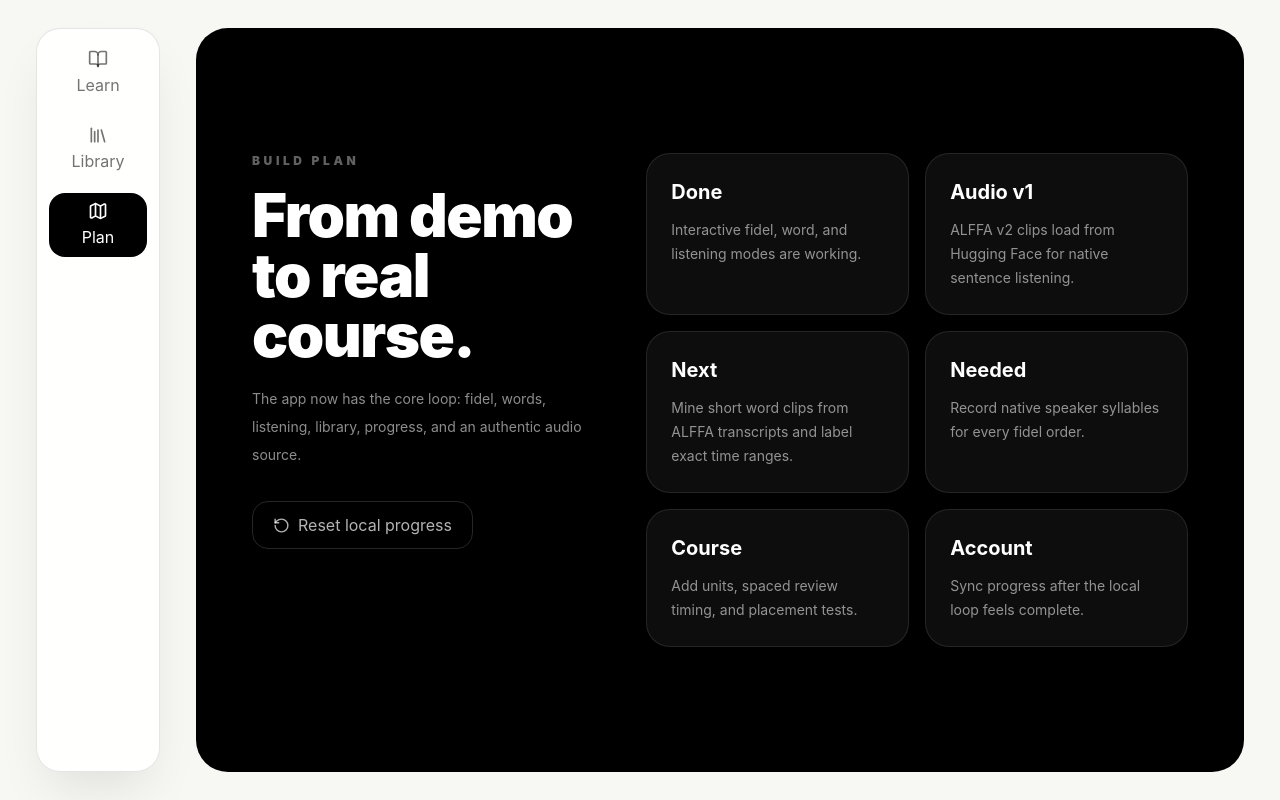
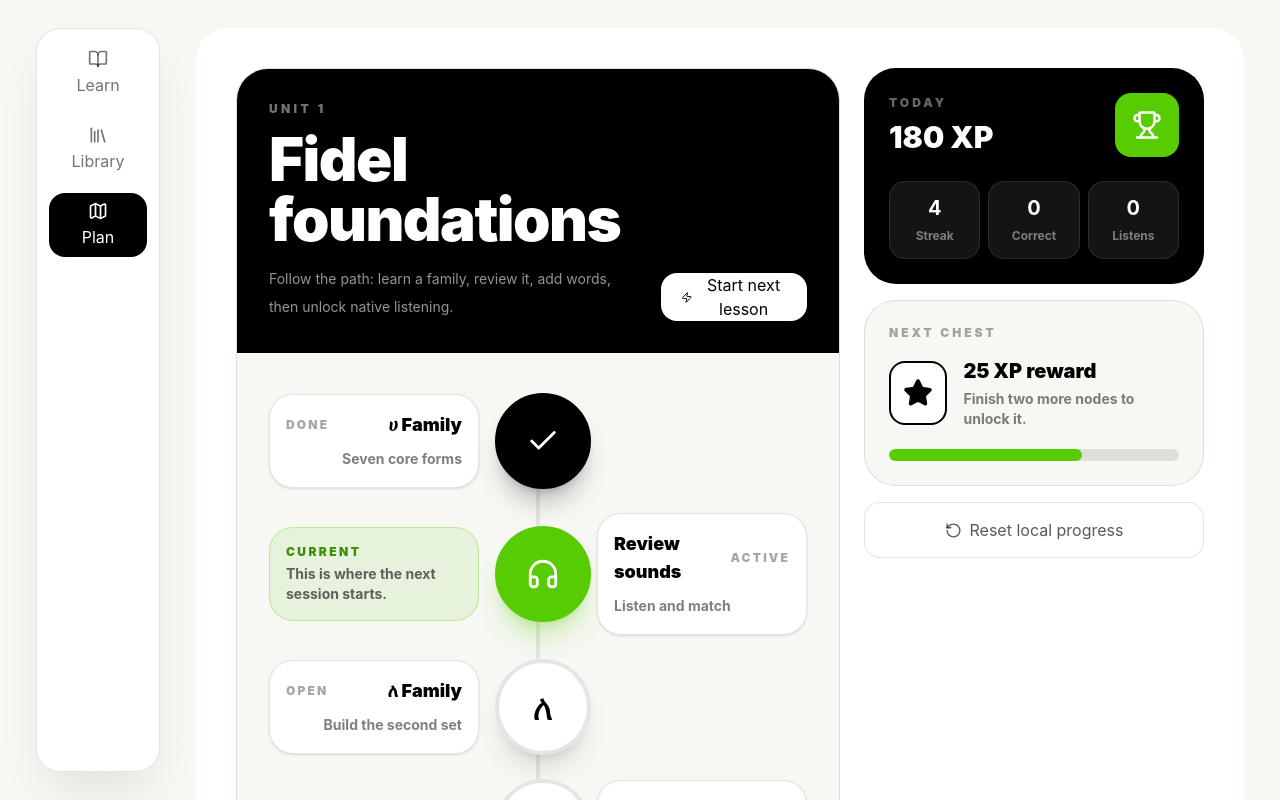
Before and after one commit to smba11/Fidel-Labs, a React (Vite) app: page / in a window 1280 px wide. Both pictures are taken after a click on the button "Plan". Shown: the top 800 px of the page. Built offline with nearby package versions, Linux system fonts and the light colour scheme.

Commit message:
Redesign plan as course path

```diff
--- a/src/App.tsx
+++ b/src/App.tsx
@@ -12,9 +12,12 @@ import {
   Play,
   RotateCcw,
   Search,
+  Star,
   Target,
+  Trophy,
   Volume2,
   Waves,
+  Zap,
 } from "lucide-react";
 
 type AnswerState = "idle" | "correct" | "wrong";
@@ -710,34 +713,125 @@ export function App() {
         )}
 
         {view === "roadmap" && (
-          <section className="grid min-h-[calc(100vh-3.5rem)] content-center rounded-[2rem] bg-black p-6 pb-24 text-white md:p-10 md:pb-10 xl:p-14">
-            <div className="mx-auto grid w-full max-w-6xl gap-8 md:grid-cols-[0.78fr_1.22fr] xl:gap-12">
-              <div>
-                <p className="text-xs font-black uppercase tracking-[0.3em] text-white/38">build plan</p>
-                <h2 className="mt-4 text-4xl font-black tracking-tight md:text-6xl">From demo to real course.</h2>
-                <p className="mt-5 text-sm leading-7 text-white/55">
-                  The app now has the core loop: fidel, words, listening, library, progress, and an authentic audio source.
-                </p>
-                <button onClick={resetProgress} className="mt-8 inline-flex min-h-12 items-center gap-2 rounded-2xl border border-white/15 px-5 text-sm font-black text-white/70 transition hover:bg-white/10">
+          <section className="min-h-[calc(100vh-3.5rem)] rounded-[2rem] bg-white p-5 pb-24 md:p-8 md:pb-8 xl:p-10">
+            <div className="grid gap-6 xl:grid-cols-[minmax(0,1fr)_340px]">
+              <div className="overflow-hidden rounded-[2rem] border border-black/10 bg-[#f7f7f4]">
+                <div className="bg-black p-6 text-white md:p-8">
+                  <div className="flex flex-col gap-5 md:flex-row md:items-end md:justify-between">
+                    <div>
+                      <p className="text-xs font-black uppercase tracking-[0.28em] text-white/45">Unit 1</p>
+                      <h2 className="mt-3 text-4xl font-black tracking-tight md:text-6xl">Fidel foundations</h2>
+                      <p className="mt-4 max-w-2xl text-sm leading-7 text-white/58">
+                        Follow the path: learn a family, review it, add words, then unlock native listening.
+                      </p>
+                    </div>
+                    <button
+                      onClick={() => {
+                        setView("learn");
+                        chooseMode("fidel");
+                      }}
+                      className="inline-flex min-h-12 items-center justify-center gap-2 rounded-2xl bg-white px-5 text-sm font-black text-black transition hover:bg-white/90"
+                    >
+                      <Zap size={17} />
+                      Start next lesson
+                    </button>
+                  </div>
+                </div>
+
+                <div className="relative mx-auto grid max-w-2xl gap-6 px-5 py-8 md:px-8 md:py-10">
+                  <div className="absolute left-1/2 top-10 hidden h-[calc(100%-5rem)] w-1 -translate-x-1/2 rounded-full bg-black/8 md:block" />
+                  {[
+                    { title: "ሀ Family", copy: "Seven core forms", state: "done", icon: "ሀ", side: "left" },
+                    { title: "Review sounds", copy: "Listen and match", state: "active", icon: "headphones", side: "right" },
+                    { title: "ለ Family", copy: "Build the second set", state: "open", icon: "ለ", side: "left" },
+                    { title: "First words", copy: "ሰላም, ውሃ, ቤት", state: "open", icon: "ሰ", side: "right" },
+                    { title: "Native listening", copy: "ALFFA transcript match", state: "open", icon: "play", side: "left" },
+                    { title: "በ Family", copy: "Unlock after practice", state: "locked", icon: "በ", side: "right" },
+                  ].map((node, index) => (
+                    <div
+                      key={node.title}
+                      className={[
+                        "relative z-10 grid items-center gap-4 md:grid-cols-[1fr_86px_1fr]",
+                        node.side === "right" ? "" : "",
+                      ].join(" ")}
+                    >
+                      <div className={["hidden md:block", node.side === "left" ? "order-1" : "order-3"].join(" ")}>
+                        <PathLabel title={node.title} copy={node.copy} state={node.state} align={node.side === "left" ? "right" : "left"} />
+                      </div>
+                      <button
+                        onClick={() => {
+                          if (node.state === "locked") return;
+                          setView("learn");
+                          if (node.title.includes("word") || node.title.includes("words")) chooseMode("words");
+                          else if (node.title.includes("listening")) chooseMode("listening");
+                          else chooseMode("fidel");
+                        }}
+                        className={[
+                          "order-2 mx-auto grid size-20 place-items-center rounded-full border-4 text-center font-black shadow-xl transition md:size-24",
+                          node.state === "done" ? "border-black bg-black text-white shadow-black/20" : "",
+                          node.state === "active" ? "border-[#58cc02] bg-[#58cc02] text-white shadow-[#58cc02]/25 hover:-translate-y-1" : "",
+                          node.state === "open" ? "border-black/10 bg-white text-black hover:-translate-y-1 hover:border-black" : "",
+                          node.state === "locked" ? "cursor-not-allowed border-black/10 bg-black/5 text-black/25 shadow-none" : "",
+                        ].join(" ")}
+                        aria-label={node.title}
+                      >
+                        <span className="font-[var(--ethiopic)] text-3xl md:text-4xl">{renderPathIcon(node.icon, node.state)}</span>
+                      </button>
+                      <div className={["md:hidden", node.side === "left" ? "order-3" : "order-3"].join(" ")}>
+                        <PathLabel title={node.title} copy={node.copy} state={node.state} align="center" />
+                      </div>
+                      <div className={["hidden md:block", node.side === "left" ? "order-3" : "order-1"].join(" ")}>
+                        {index === 1 && (
+                          <div className="rounded-3xl border border-[#58cc02]/30 bg-[#58cc02]/10 p-4">
+                            <p className="text-xs font-black uppercase tracking-[0.2em] text-[#3b8f00]">Current</p>
+                            <p className="mt-1 text-sm font-bold text-black/60">This is where the next session starts.</p>
+                          </div>
+                        )}
+                      </div>
+                    </div>
+                  ))}
+                </div>
+              </div>
+
+              <aside className="grid content-start gap-4">
+                <div className="rounded-[2rem] border border-black/10 bg-black p-6 text-white">
+                  <div className="flex items-center justify-between">
+                    <div>
+                      <p className="text-xs font-black uppercase tracking-[0.25em] text-white/40">Today</p>
+                      <h3 className="mt-2 text-3xl font-black">{progressState.xp} XP</h3>
+                    </div>
+                    <div className="grid size-16 place-items-center rounded-2xl bg-[#58cc02] text-white">
+                      <Trophy size={30} />
+                    </div>
+                  </div>
+                  <div className="mt-6 grid grid-cols-3 gap-2">
+                    <MiniStat label="Streak" value={progressState.streak} />
+                    <MiniStat label="Correct" value={progressState.correctAnswers} />
+                    <MiniStat label="Listens" value={progressState.nativeListens} />
+                  </div>
+                </div>
+
+                <div className="rounded-[2rem] border border-black/10 bg-[#f7f7f4] p-6">
+                  <p className="text-xs font-black uppercase tracking-[0.25em] text-black/35">Next chest</p>
+                  <div className="mt-4 flex items-center gap-4">
+                    <div className="grid size-16 place-items-center rounded-2xl border-2 border-black bg-white">
+                      <Star size={30} fill="currentColor" />
+                    </div>
+                    <div>
+                      <h3 className="text-xl font-black">25 XP reward</h3>
+                      <p className="mt-1 text-sm font-bold text-black/50">Finish two more nodes to unlock it.</p>
+                    </div>
+                  </div>
+                  <div className="mt-5 h-3 overflow-hidden rounded-full bg-black/10">
+                    <div className="h-full w-2/3 rounded-full bg-[#58cc02]" />
+                  </div>
+                </div>
+
+                <button onClick={resetProgress} className="inline-flex min-h-14 items-center justify-center gap-2 rounded-2xl border border-black/10 bg-white px-5 text-sm font-black text-black/65 transition hover:border-black hover:text-black">
                   <RotateCcw size={17} />
                   Reset local progress
                 </button>
-              </div>
-              <div className="grid gap-4 md:grid-cols-2">
-                {[
-                  ["Done", "Interactive fidel, word, and listening modes are working."],
-                  ["Audio v1", "ALFFA v2 clips load from Hugging Face for native sentence listening."],
-                  ["Next", "Mine short word clips from ALFFA transcripts and label exact time ranges."],
-                  ["Needed", "Record native speaker syllables for every fidel order."],
-                  ["Course", "Add units, spaced review timing, and placement tests."],
-                  ["Account", "Sync progress after the local loop feels complete."],
-                ].map(([title, copy]) => (
-                  <div key={title} className="rounded-3xl border border-white/10 bg-white/5 p-6">
-                    <strong className="text-xl">{title}</strong>
-                    <p className="mt-3 text-sm leading-6 text-white/55">{copy}</p>
-                  </div>
-                ))}
-              </div>
+              </aside>
             </div>
           </section>
         )}
@@ -882,6 +976,51 @@ function QualityRow({ label, value }: { label: string; value: string }) {
   );
 }
 
+function renderPathIcon(icon: string, state: string) {
+  if (state === "done") return <Check size={34} />;
+  if (state === "locked") return <Lock size={28} />;
+  if (icon === "headphones") return <Headphones size={34} />;
+  if (icon === "play") return <Play size={34} fill="currentColor" />;
+  return icon;
+}
+
+function PathLabel({
+  align,
+  copy,
+  state,
+  title,
+}: {
+  align: "left" | "right" | "center";
+  copy: string;
+  state: string;
+  title: string;
+}) {
+  return (
+    <div
+      className={[
+        "rounded-3xl border border-black/10 bg-white p-4 shadow-sm",
+        align === "right" ? "text-right" : align === "center" ? "text-center" : "text-left",
+      ].join(" ")}
+    >
+      <div className="flex items-center justify-between gap-3">
+        {align === "right" && <span className="text-xs font-black uppercase tracking-[0.18em] text-black/35">{state}</span>}
+        <h3 className="font-[var(--ethiopic)] text-lg font-black">{title}</h3>
+        {align !== "right" && <span className="text-xs font-black uppercase tracking-[0.18em] text-black/35">{state}</span>}
+      </div>
+      <p className="mt-2 text-sm font-bold leading-6 text-black/50">{copy}</p>
+    </div>
+  );
+}
+
+function MiniStat({ label, value }: { label: string; value: number }) {
+  return (
+    <div className="rounded-2xl border border-white/10 bg-white/8 p-3 text-center">
+      <strong className="block text-xl">{value}</strong>
+      <span className="text-xs font-bold text-white/45">{label}</span>
+    </div>
+  );
+}
+
 function LessonRunner({
   activeExercise,
   activeItem,
```
